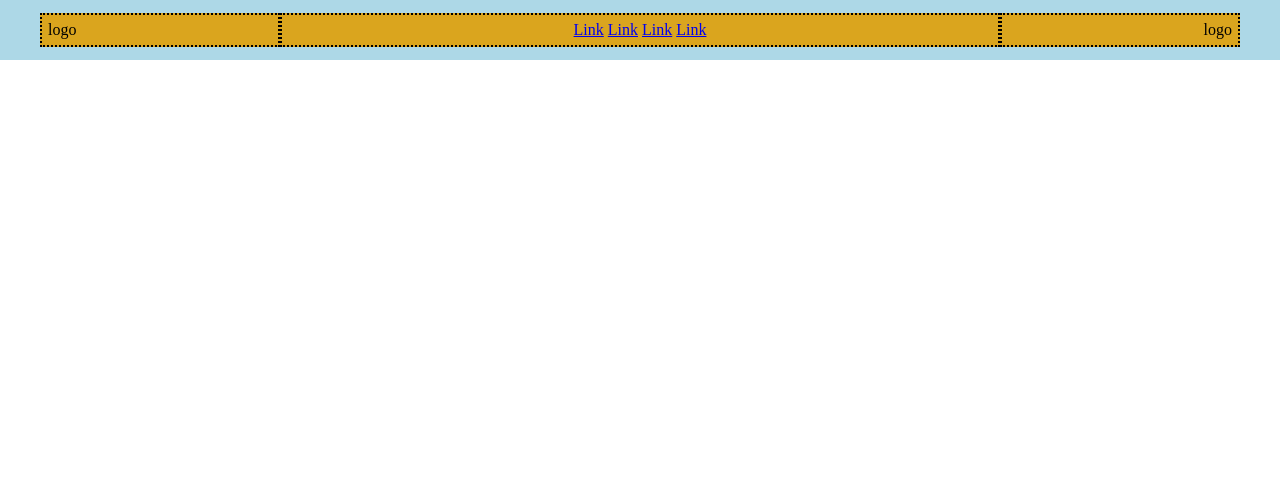
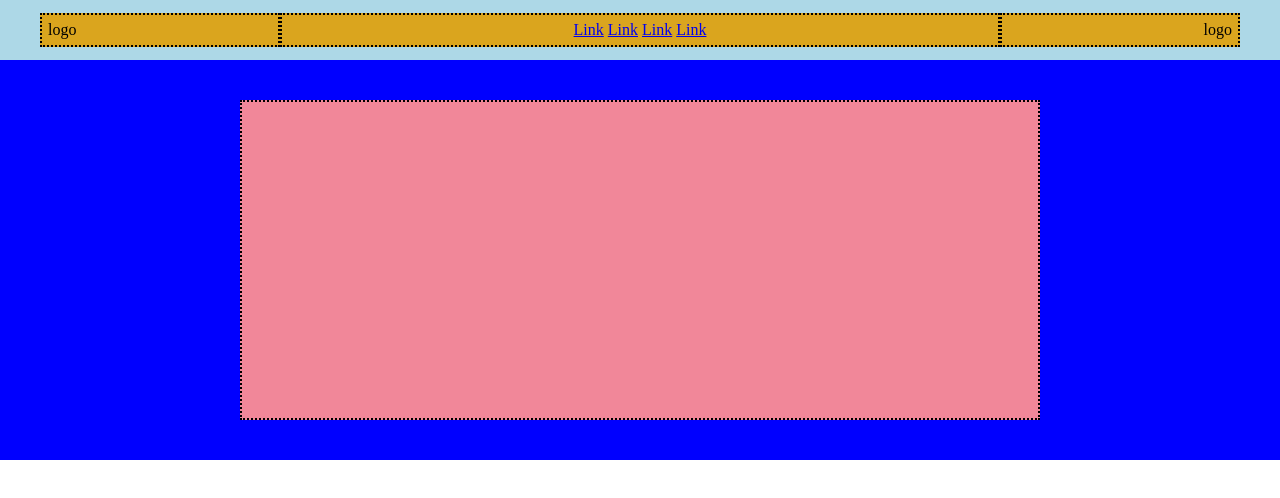
Before and after one commit to Steopa2001/htmlcss-struttura-discord, a plain HTML site: page index.html in a window 1280 px wide. Drawn offline with Linux system fonts and the light colour scheme.

Commit message:
add first container

```diff
--- a/index.html
+++ b/index.html
@@ -23,8 +23,11 @@
 
 
   <main>
-    <div class="container"></div>
-
+    <section>
+    <div class="container">
+      <div class="box-2 border"></div>
+    </div>
+    </section>
   </main>
 
 
--- a/src/css/style.css
+++ b/src/css/style.css
@@ -3,8 +3,6 @@
   padding: 0;
   box-sizing: border-box;
 }
-
-
 
 /*HEADER*/
 
@@ -46,3 +44,17 @@ header {
 .col-20, .col-60 {
   padding: 6px;
 }
+
+.container {
+  background-color: blue;
+  height: 400px;
+  display: flex;
+  align-items: center;
+  justify-content: center;
+}
+
+.box-2 {
+  background-color: rgb(241, 135, 153);
+  height: 320px;
+  width: 800px;
+}
```
